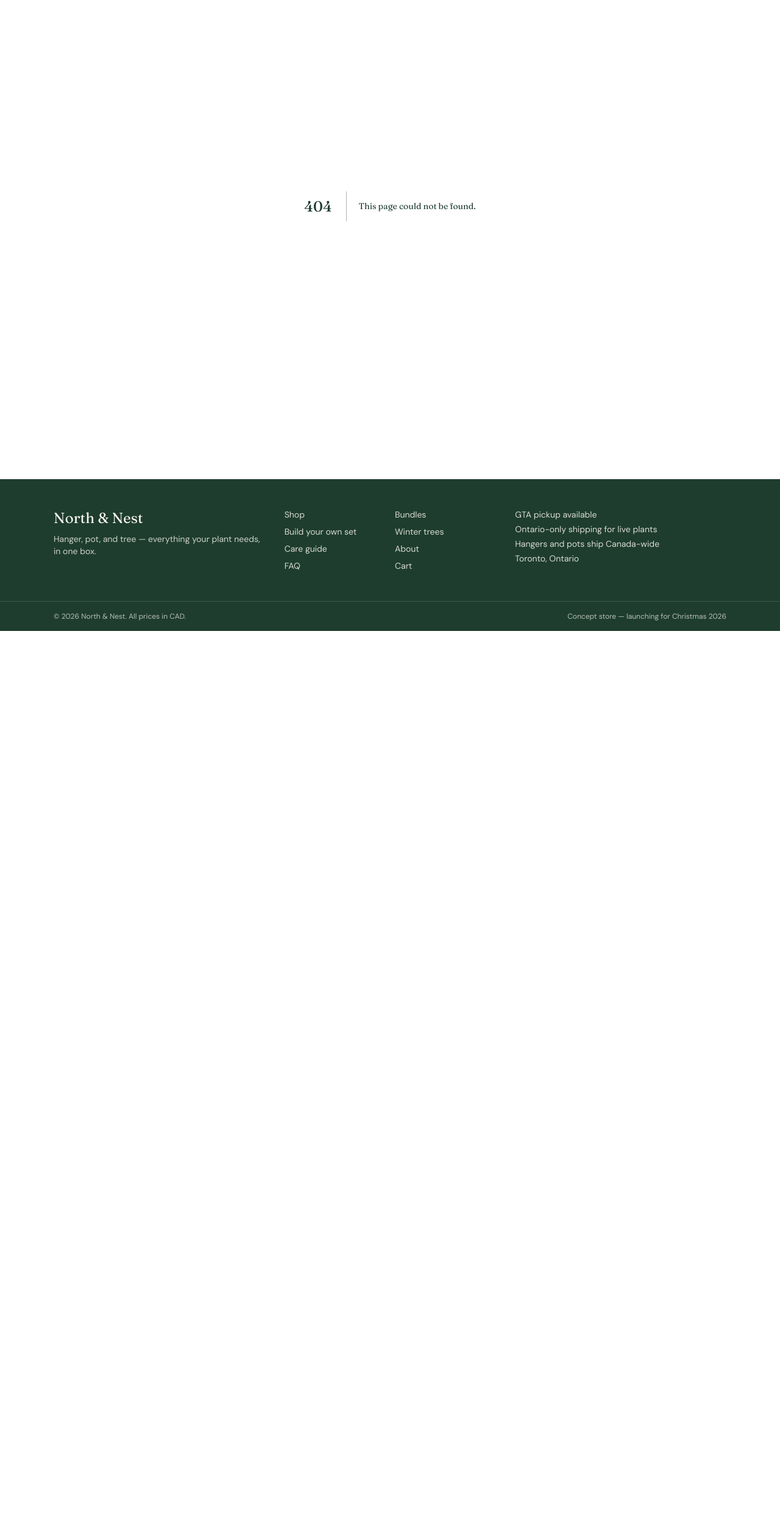
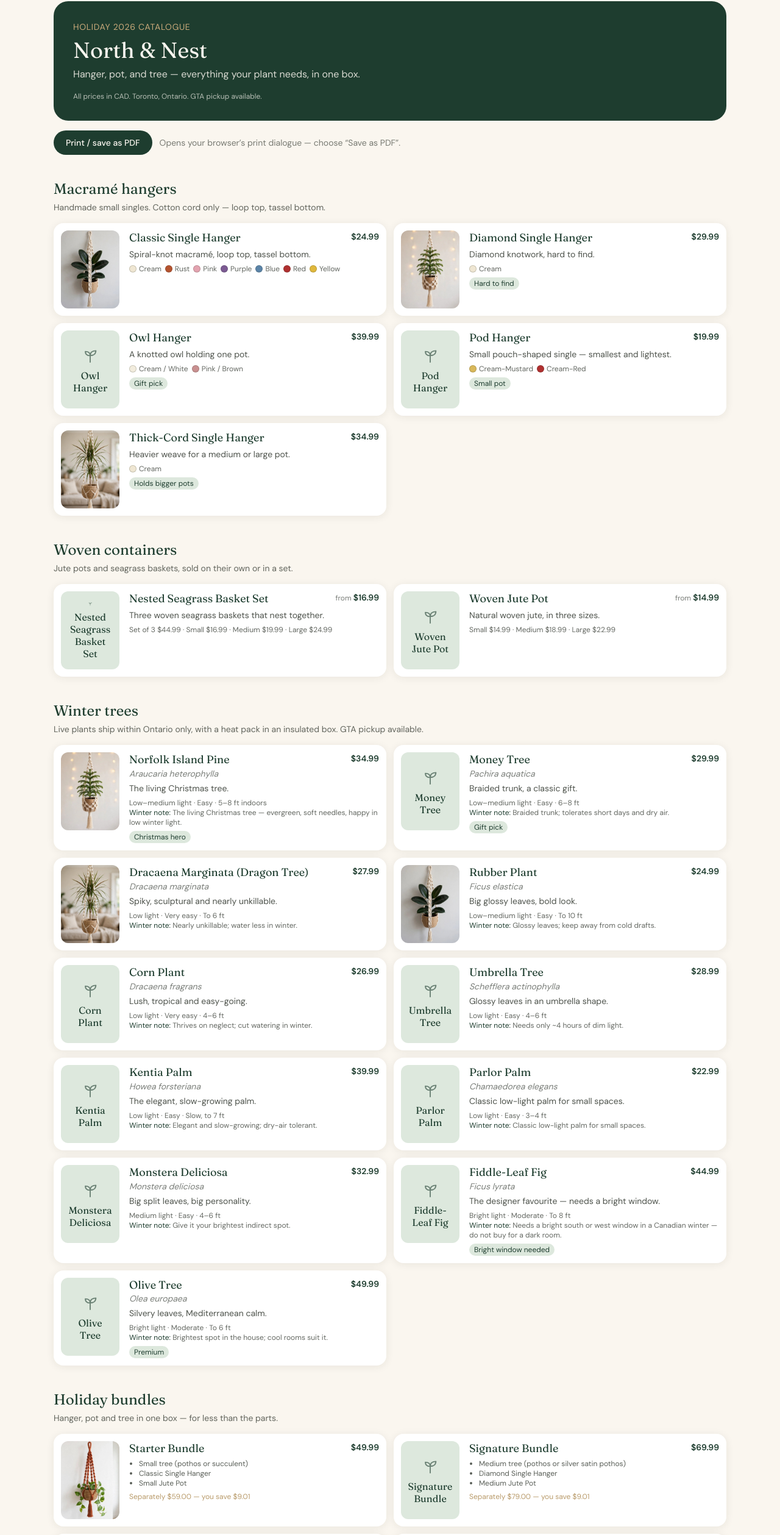
Before and after one commit to kkcashik/north-and-nest, a Next.js app: page /catalogue in a window 1280 px wide. Before the commit this address had no page. Shown: the part 127-2645 px from the top of the page at 61% size. Before the commit the page ends 1162 px from the top, so only its background shows below. Built offline with nearby package versions, Linux system fonts and the light colour scheme.

Commit message:
Add printable product catalogue page; concept-photo note in footer
Co-Authored-By: Claude Opus 5.5 <noreply@anthropic.com>
Claude-Session: https://claude.ai/code/session_01H54UGotB8MVHDmEKrQgeAp

```diff
--- /dev/null
+++ b/src/app/catalogue/PrintButton.tsx
@@ -0,0 +1,9 @@
+"use client";
+
+export function PrintButton() {
+  return (
+    <button type="button" onClick={() => window.print()} className="btn-primary">
+      Print / save as PDF
+    </button>
+  );
+}
--- /dev/null
+++ b/src/app/catalogue/page.tsx
@@ -0,0 +1,119 @@
+import type { Metadata } from "next";
+import Link from "next/link";
+import { hangers, containers, trees, bundles, LIVE_PLANT_NOTE, type Product } from "@/data/products";
+import { siteConfig } from "@/config/site";
+import { formatPrice } from "@/lib/money";
+import { fromPrice } from "@/lib/catalog";
+import { ProductImage } from "@/components/ProductImage";
+import { PrintButton } from "./PrintButton";
+
+export const metadata: Metadata = { title: "Product catalogue" };
+
+function Item({ p }: { p: Product }) {
+  const multi = (p.sizes?.length ?? 0) > 1;
+  return (
+    <article className="flex gap-4 break-inside-avoid rounded-2xl bg-white p-3 shadow-soft print:shadow-none print:ring-1 print:ring-jute/40">
+      <ProductImage src={p.images[0]} name={p.name} className="h-32 w-24 shrink-0 rounded-xl" />
+      <div className="min-w-0 flex-1 text-sm">
+        <div className="flex items-start justify-between gap-2">
+          <h3 className="font-serif text-lg leading-snug">
+            <Link href={`/product/${p.slug}`}>{p.name}</Link>
+          </h3>
+          <p className="shrink-0 font-semibold text-forest">
+            {multi && <span className="text-xs font-normal text-charcoal/60">from </span>}
+            {formatPrice(fromPrice(p))}
+          </p>
+        </div>
+        {p.botanical && <p className="italic text-charcoal/60">{p.botanical}</p>}
+        <p className="mt-1 text-charcoal/80">{p.short}</p>
+        {p.colours && p.colours.length > 0 && (
+          <p className="mt-1.5 flex flex-wrap items-center gap-1.5 text-xs text-charcoal/70">
+            {p.colours.map((c) => (
+              <span key={c.label} className="inline-flex items-center gap-1">
+                <span className="h-3 w-3 rounded-full border border-charcoal/20" style={{ backgroundColor: c.hex }} />
+                {c.label}
+              </span>
+            ))}
+          </p>
+        )}
+        {p.sizes && (
+          <p className="mt-1.5 text-xs text-charcoal/70">
+            {p.sizes.map((s) => `${s.label} ${formatPrice(s.price)}`).join(" · ")}
+          </p>
+        )}
+        {p.category === "tree" && (
+          <p className="mt-1.5 text-xs text-charcoal/70">
+            {p.lightLabel} · {p.difficulty} · {p.height}
+            <br />
+            <span className="text-forest">Winter note:</span> {p.winterNote}
+          </p>
+        )}
+        {p.badge && <p className="mt-1.5 inline-block rounded-full bg-sage px-2 py-0.5 text-xs text-forest">{p.badge}</p>}
+      </div>
+    </article>
+  );
+}
+
+function Section({ title, intro, items }: { title: string; intro: string; items: Product[] }) {
+  return (
+    <section className="mt-10 print:mt-6">
+      <h2 className="text-2xl">{title}</h2>
+      <p className="mt-1 text-sm text-charcoal/70">{intro}</p>
+      <div className="mt-4 grid gap-3 md:grid-cols-2 print:grid-cols-2">
+        {items.map((p) => <Item key={p.slug} p={p} />)}
+      </div>
+    </section>
+  );
+}
+
+export default function CataloguePage() {
+  return (
+    <div className="section container-page print:py-0">
+      <header className="rounded-3xl bg-forest p-8 text-cream print:rounded-none">
+        <p className="text-sm uppercase tracking-wider text-jute-light">Holiday 2026 catalogue</p>
+        <h1 className="mt-2 text-4xl !text-cream">{siteConfig.name}</h1>
+        <p className="mt-2 max-w-xl text-cream/85">{siteConfig.tagline}</p>
+        <p className="mt-4 text-xs text-cream/70">All prices in CAD. Toronto, Ontario. GTA pickup available.</p>
+      </header>
+      <div className="mt-4 flex flex-wrap items-center gap-3 print:hidden">
+        <PrintButton />
+        <span className="text-sm text-charcoal/60">Opens your browser&rsquo;s print dialogue — choose &ldquo;Save as PDF&rdquo;.</span>
+      </div>
+
+      <Section title="Macramé hangers" intro="Handmade small singles. Cotton cord only — loop top, tassel bottom." items={hangers} />
+      <Section title="Woven containers" intro="Jute pots and seagrass baskets, sold on their own or in a set." items={containers} />
+      <Section title="Winter trees" intro={LIVE_PLANT_NOTE} items={trees} />
+
+      <section className="mt-10 break-before-page print:mt-6">
+        <h2 className="text-2xl">Holiday bundles</h2>
+        <p className="mt-1 text-sm text-charcoal/70">Hanger, pot and tree in one box — for less than the parts.</p>
+        <div className="mt-4 grid gap-3 md:grid-cols-2 print:grid-cols-2">
+          {bundles.map((b) => {
+            const save = b.separatePrice - b.price;
+            return (
+              <article key={b.slug} className="flex gap-4 break-inside-avoid rounded-2xl bg-white p-3 shadow-soft print:shadow-none print:ring-1 print:ring-jute/40">
+                <ProductImage src={b.images[0]} name={b.name} className="h-32 w-24 shrink-0 rounded-xl" />
+                <div className="flex-1 text-sm">
+                  <div className="flex items-start justify-between gap-2">
+                    <h3 className="font-serif text-lg leading-snug">{b.name}</h3>
+                    <p className="shrink-0 font-semibold text-forest">{formatPrice(b.price)}</p>
+                  </div>
+                  <ul className="mt-1 list-disc pl-4 text-xs text-charcoal/75">
+                    {b.contents.map((c) => <li key={c}>{c}</li>)}
+                  </ul>
+                  {save > 0 && <p className="mt-1.5 text-xs text-jute">Separately {formatPrice(b.separatePrice)} — you save {formatPrice(save)}</p>}
+                </div>
+              </article>
+            );
+          })}
+        </div>
+      </section>
+
+      <footer className="mt-10 rounded-2xl bg-sage p-5 text-xs text-charcoal/75">
+        <p>Handmade macramé and woven containers by artisan partners in Bangladesh. Live trees sourced in Ontario. Assembled in Toronto.</p>
+        <p className="mt-1">Holiday orders: last shipping {siteConfig.lastShipDate}, last GTA pickup {siteConfig.lastPickupDate}. Live plants ship within Ontario only.</p>
+        <p className="mt-1">Photos are concept images. Real product photos will replace them before launch.</p>
+      </footer>
+    </div>
+  );
+}
--- a/src/components/Footer.tsx
+++ b/src/components/Footer.tsx
@@ -9,12 +9,13 @@ const links = [
   { href: "/care", label: "Care guide" },
   { href: "/about", label: "About" },
   { href: "/faq", label: "FAQ" },
+  { href: "/catalogue", label: "Catalogue" },
   { href: "/cart", label: "Cart" },
 ];
 
 export function Footer() {
   return (
-    <footer className="mt-12 bg-forest text-cream">
+    <footer className="mt-12 bg-forest text-cream print:hidden">
       <div className="container-page grid gap-8 py-12 sm:grid-cols-3">
         <div>
           <p className="font-serif text-2xl text-cream">{siteConfig.name}</p>
@@ -37,7 +38,7 @@ export function Footer() {
       <div className="border-t border-cream/15">
         <div className="container-page flex flex-col gap-1 py-4 text-xs text-cream/70 sm:flex-row sm:justify-between">
           <p>© {new Date().getFullYear()} {siteConfig.name}. All prices in CAD.</p>
-          <p>Concept store — launching for Christmas 2026</p>
+          <p>Concept store — launching for Christmas 2026. Photos are concept images; real product photos coming before launch.</p>
         </div>
       </div>
     </footer>
--- a/src/components/Header.tsx
+++ b/src/components/Header.tsx
@@ -18,7 +18,7 @@ export function Header() {
   const [open, setOpen] = useState(false);
   const { count, ready } = useCart();
   return (
-    <header className="sticky top-0 z-40 border-b border-jute/30 bg-cream/95 backdrop-blur">
+    <header className="sticky top-0 z-40 print:hidden border-b border-jute/30 bg-cream/95 backdrop-blur">
       <div className="container-page flex h-16 items-center justify-between gap-4">
         <Link href="/" className="font-serif text-xl font-semibold tracking-tight text-forest" onClick={() => setOpen(false)}>
           {siteConfig.name}
@@ -51,6 +51,7 @@ export function Header() {
             {navLinks.map((l) => (
               <Link key={l.label} href={l.href} onClick={() => setOpen(false)} className="border-b border-jute/20 py-3 text-base text-forest last:border-0">{l.label}</Link>
             ))}
+            <Link href="/catalogue" onClick={() => setOpen(false)} className="border-b border-jute/20 py-3 text-base text-forest">Catalogue</Link>
             <Link href="/build" onClick={() => setOpen(false)} className="py-3 text-base font-medium text-forest">Build your own set</Link>
           </div>
         </nav>
```
Also changed, not shown: 1 other file (tests, documents, lock files or other folders).
